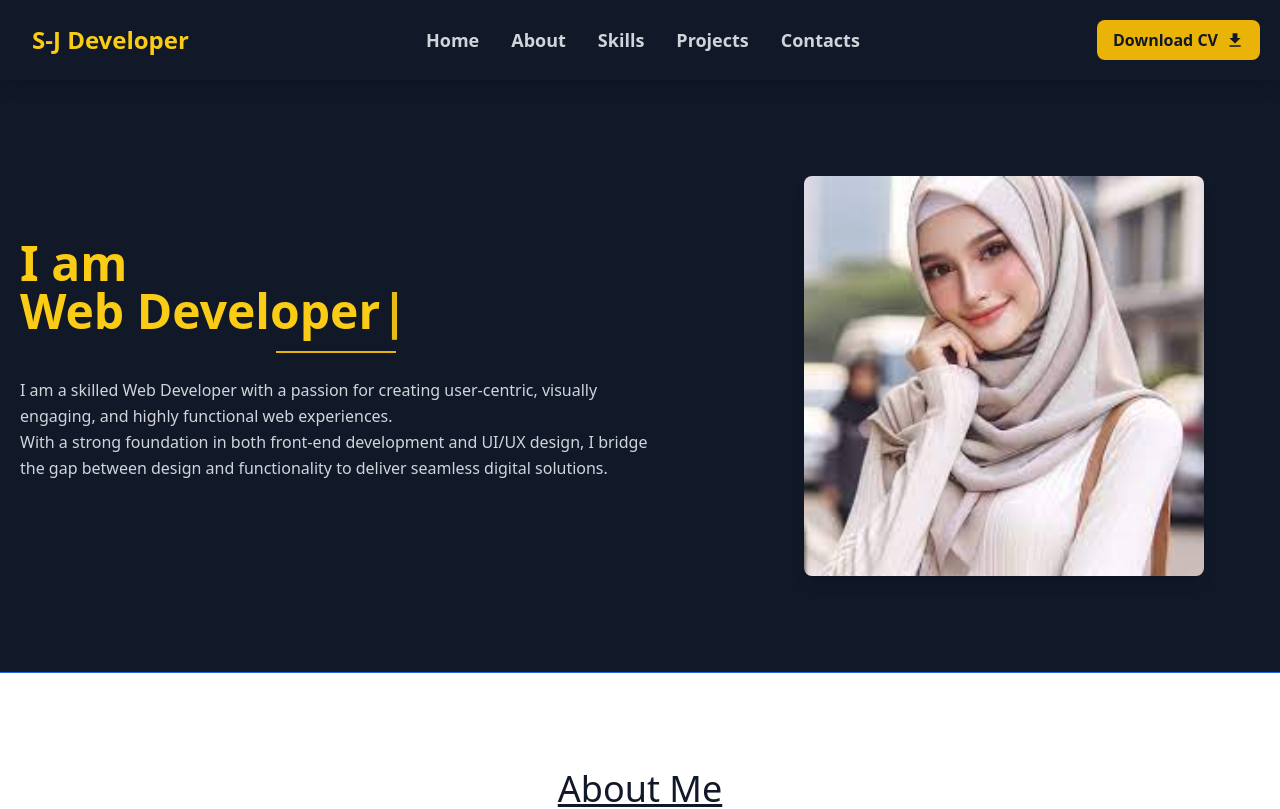
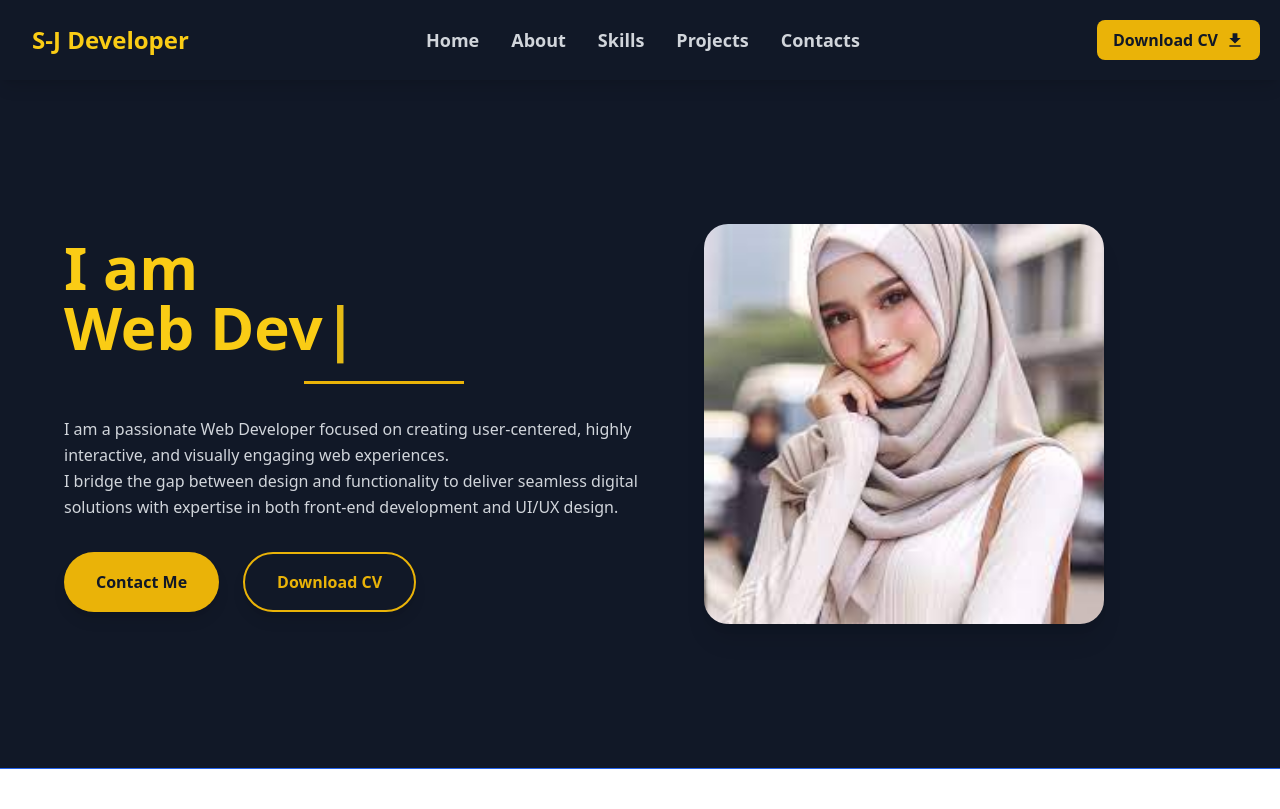
Before and after one commit to umarprogrammer19/Portfolio-v3, a Next.js app: page / in a window 1280 px wide. Shown: the top 809 px of the page. Built offline with nearby package versions, Linux system fonts and the light colour scheme.

Commit message:
Improves Hero

```diff
--- a/src/components/Hero.tsx
+++ b/src/components/Hero.tsx
@@ -6,10 +6,10 @@ import Typewriter from "typewriter-effect";
 function Hero() {
   return (
     <div>
-      <section className="text-gray-200 body-font bg-gray-900">
-        <div className="container mx-auto flex px-5 py-24 md:flex-row flex-col items-center">
-          <div className="lg:flex-grow md:w-1/2 lg:pr-24 md:pr-16 flex flex-col md:items-start md:text-left mb-16 md:mb-0 items-center text-center">
-            <h1 className="title-font sm:text-5xl text-4xl mb-4 font-bold text-yellow-400">
+      <section className="bg-gray-900 text-gray-200 body-font py-24">
+        <div className="container mx-auto flex px-6 lg:px-16 py-12 md:flex-row flex-col items-center">
+          <div className="lg:flex-grow md:w-1/2 flex flex-col items-start text-left mb-16 md:mb-0">
+            <h1 className="title-font sm:text-6xl text-5xl mb-6 font-extrabold text-yellow-400 leading-tight">
               I am
               <br className="hidden lg:inline-block" />
               <Typewriter
@@ -18,22 +18,35 @@ function Hero() {
                   autoStart: true,
                   loop: true,
                   cursor: "|",
-                  delay: 80,
+                  delay: 60,
                   deleteSpeed: 50,
                 }}
               />
             </h1>
-            <div className="w-[120px] h-[2px] bg-yellow-500 mb-6 mx-auto" />
-            <p className="mb-8 leading-relaxed font-medium text-gray-300">
-              I am a skilled Web Developer with a passion for creating user-centric,
-              visually engaging, and highly functional web experiences. <br />
-              With a strong foundation in both front-end development and UI/UX design,
-              I bridge the gap between design and functionality to deliver seamless digital solutions.
+            <div className="w-[160px] h-[3px] bg-yellow-500 mb-8 mx-auto" />
+            <p className="mb-8 leading-relaxed font-light text-gray-300 max-w-2xl">
+              I am a passionate Web Developer focused on creating user-centered, highly interactive, and visually engaging web experiences. <br />
+              I bridge the gap between design and functionality to deliver seamless digital solutions with expertise in both front-end development and UI/UX design.
             </p>
+            <div className="flex justify-start gap-6">
+              <a
+                href="#contact"
+                className="inline-flex items-center px-8 py-4 bg-yellow-500 text-gray-900 font-semibold rounded-full shadow-lg hover:bg-yellow-600 hover:scale-105 transition-all duration-300 ease-in-out"
+              >
+                Contact Me
+              </a>
+              <a
+                href="/cv.jpg"
+                download="My_CV.jpg"
+                className="inline-flex items-center px-8 py-4 bg-transparent border-2 border-yellow-500 text-yellow-500 font-semibold rounded-full shadow-lg hover:bg-yellow-500 hover:text-gray-900 transition-all duration-300 ease-in-out"
+              >
+                Download CV
+              </a>
+            </div>
           </div>
-          <div className="lg:max-w-lg lg:w-full md:w-1/2 w-5/6">
+          <div className="lg:max-w-lg lg:w-full md:w-1/2 w-5/6 mt-12 md:mt-0">
             <img
-              className="object-cover object-center rounded-lg mx-auto shadow-lg"
+              className="object-cover object-center rounded-3xl shadow-xl hover:scale-110 transition-transform duration-500"
               alt="hero"
               height={600}
               width={400}
```
